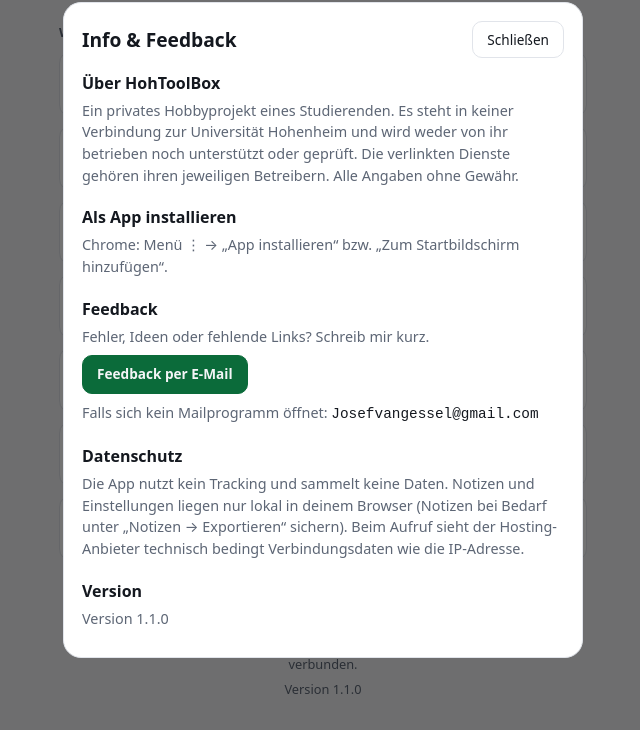
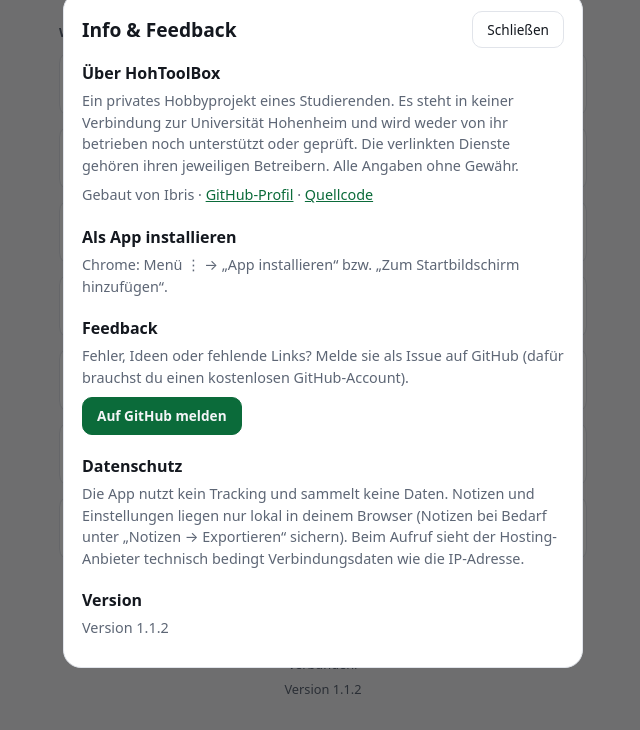
Before and after one commit to Ibriss/HohToolBox, a plain HTML site: page index.html in a window 1280 px wide. Both pictures are taken after a click on the button "Info & Feedback". Shown: the part 478-1208 px from the top of the page, without its empty margins (317-957 px from the left). Drawn offline with Linux system fonts and the light colour scheme.

Commit message:
Add files via upload

```diff
--- a/index.html
+++ b/index.html
@@ -67,6 +67,8 @@ dialog::backdrop{background:rgba(0,0,0,.55)}
 .dlg p{margin:0 0 8px;font-size:.9rem;line-height:1.5;color:var(--muted)}
 .dlg .top{display:flex;justify-content:space-between;align-items:center;margin-bottom:14px}
 .dlg .top h2{margin:0;font-size:1.2rem;letter-spacing:0;text-transform:none;color:var(--text)}
+.dlg a{color:var(--accent)}
+a.btn{display:inline-block;text-decoration:none}
 .dlg code{color:var(--text);user-select:all;word-break:break-all}
 </style>
 </head>
@@ -104,12 +106,12 @@ dialog::backdrop{background:rgba(0,0,0,.55)}
 <div class="top"><h2 id="infoTitle">Info &amp; Feedback</h2><button type="button" class="btn" id="infoClose">Schließen</button></div>
 <h3>Über HohToolBox</h3>
 <p>Ein privates Hobbyprojekt eines Studierenden. Es steht in keiner Verbindung zur Universität Hohenheim und wird weder von ihr betrieben noch unterstützt oder geprüft. Die verlinkten Dienste gehören ihren jeweiligen Betreibern. Alle Angaben ohne Gewähr.</p>
+<p>Gebaut von Ibris · <a href="https://github.com/Ibriss" target="_blank" rel="noopener">GitHub-Profil</a> · <a href="https://github.com/Ibriss/HohToolBox" target="_blank" rel="noopener">Quellcode</a></p>
 <h3>Als App installieren</h3>
 <div id="instBody"></div>
 <h3>Feedback</h3>
-<p>Fehler, Ideen oder fehlende Links? Schreib mir kurz.</p>
-<p><button type="button" class="btn p" id="mailBtn">Feedback per E-Mail</button></p>
-<p>Falls sich kein Mailprogramm öffnet: <code id="mailTxt"></code></p>
+<p>Fehler, Ideen oder fehlende Links? Melde sie als Issue auf GitHub (dafür brauchst du einen kostenlosen GitHub-Account).</p>
+<p><a class="btn p" id="issueBtn" href="https://github.com/Ibriss/HohToolBox/issues" target="_blank" rel="noopener">Auf GitHub melden</a></p>
 <h3>Datenschutz</h3>
 <p>Die App nutzt kein Tracking und sammelt keine Daten. Notizen und Einstellungen liegen nur lokal in deinem Browser (Notizen bei Bedarf unter „Notizen → Exportieren“ sichern). Beim Aufruf sieht der Hosting-Anbieter technisch bedingt Verbindungsdaten wie die IP-Adresse.</p>
 <h3>Version</h3>
@@ -146,7 +148,7 @@ for(var i=0;i<tb.length;i++)tb[i].onclick=function(){hohTheme.set(this.getAttrib
 markTheme();
 /* ---------- Version, Hilfsfunktionen ---------- */
 // Bei jedem Update hier UND in sw.js (CACHE) hochzählen.
-var VERSION="1.1.0";
+var VERSION="1.1.2";
 function $(i){return document.getElementById(i)}
 $("ver").textContent="Version "+VERSION;$("ver2").textContent="Version "+VERSION;
 function toast(id,title,text,acts){
@@ -193,12 +195,8 @@ if(ios&&!standalone&&!seen())setTimeout(function(){
 },1200);
 
 /* ---------- Info & Feedback ---------- */
-var MAIL=["Josefvangessel","gmail.com"].join("@");
-$("mailTxt").textContent=MAIL;
-$("mailBtn").onclick=function(){
- location.href="mailto:"+MAIL+"?subject="+encodeURIComponent("HohToolBox Feedback (v"+VERSION+")")+
-  "&body="+encodeURIComponent("Hallo Josef,\n\n\n\n—\nHohToolBox v"+VERSION);
-};
+$("issueBtn").href="https://github.com/Ibriss/HohToolBox/issues/new?title="+encodeURIComponent("Feedback")+
+ "&body="+encodeURIComponent("HohToolBox v"+VERSION+"\n\n");
 $("infoBtn").onclick=function(){renderInstall();$("info").showModal()};
 $("infoClose").onclick=function(){$("info").close()};
 $("info").addEventListener("click",function(e){if(e.target===this)this.close()});
--- a/sw.js
+++ b/sw.js
@@ -1,4 +1,4 @@
-const CACHE = "hohtoolbox-v7";
+const CACHE = "hohtoolbox-v9";
 const FILES = ["./", "./index.html", "./notes.html", "./manifest.webmanifest", "./icon-192.png", "./icon-512.png"];
 
 // Kein skipWaiting() hier: Ein neuer Worker wartet, bis der Nutzer im Update-Banner "Neu laden" tippt.
```
Also changed, not shown: 1 other file.
